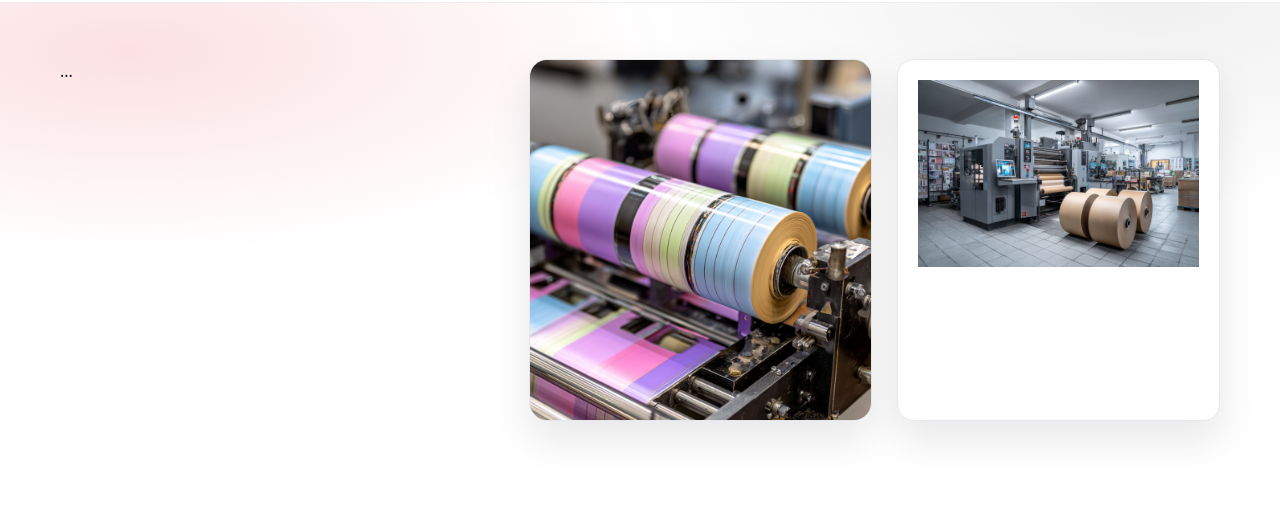
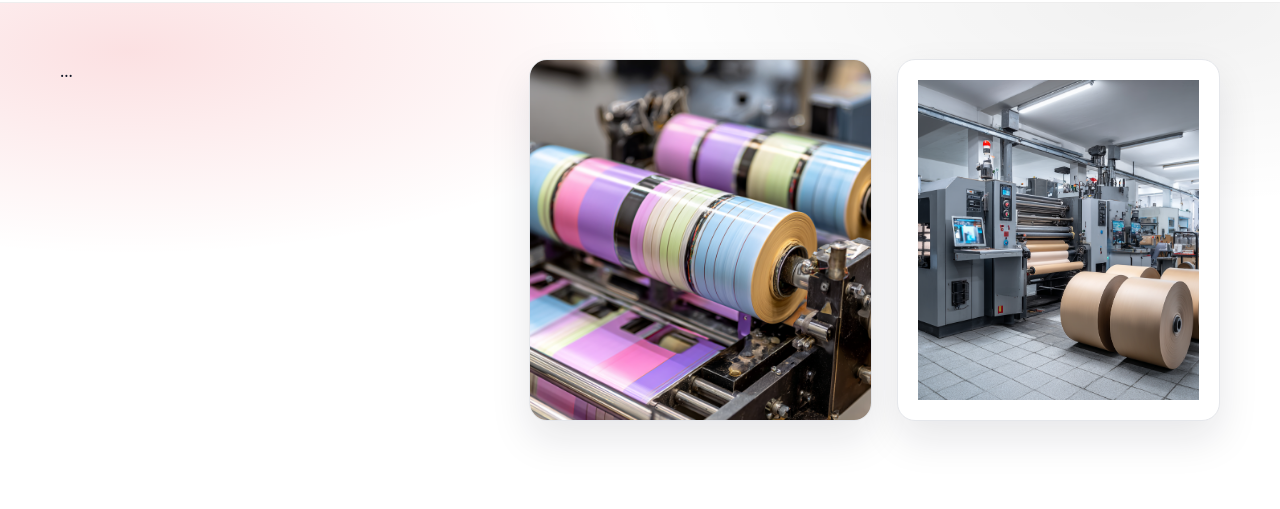
Before and after one commit to bilalksiouar-blip/Print212, a plain HTML site: page index.html in a window 1280 px wide. Shown: the part 148-657 px from the top of the page. Drawn offline with Linux system fonts and the light colour scheme.

Commit message:
Update style.css

```diff
--- a/css/style.css
+++ b/css/style.css
@@ -780,3 +780,15 @@ section#realisations,
 section#avis{
   display: none !important;
 }
+.hero-card--image{
+  overflow: hidden;
+  border-radius: 18px;
+  min-height: 320px;
+}
+
+.hero-card--image img{
+  width: 100%;
+  height: 100%;
+  object-fit: cover;
+  display: block;
+}
```
